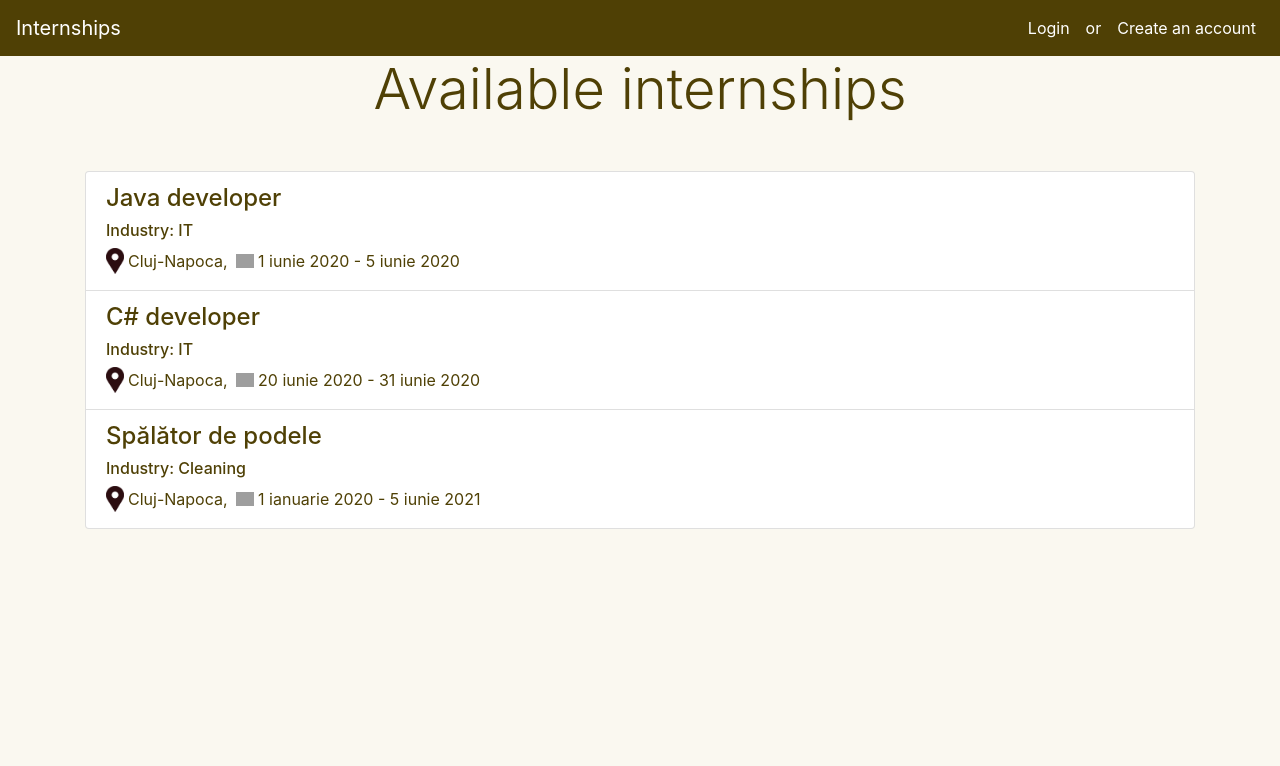
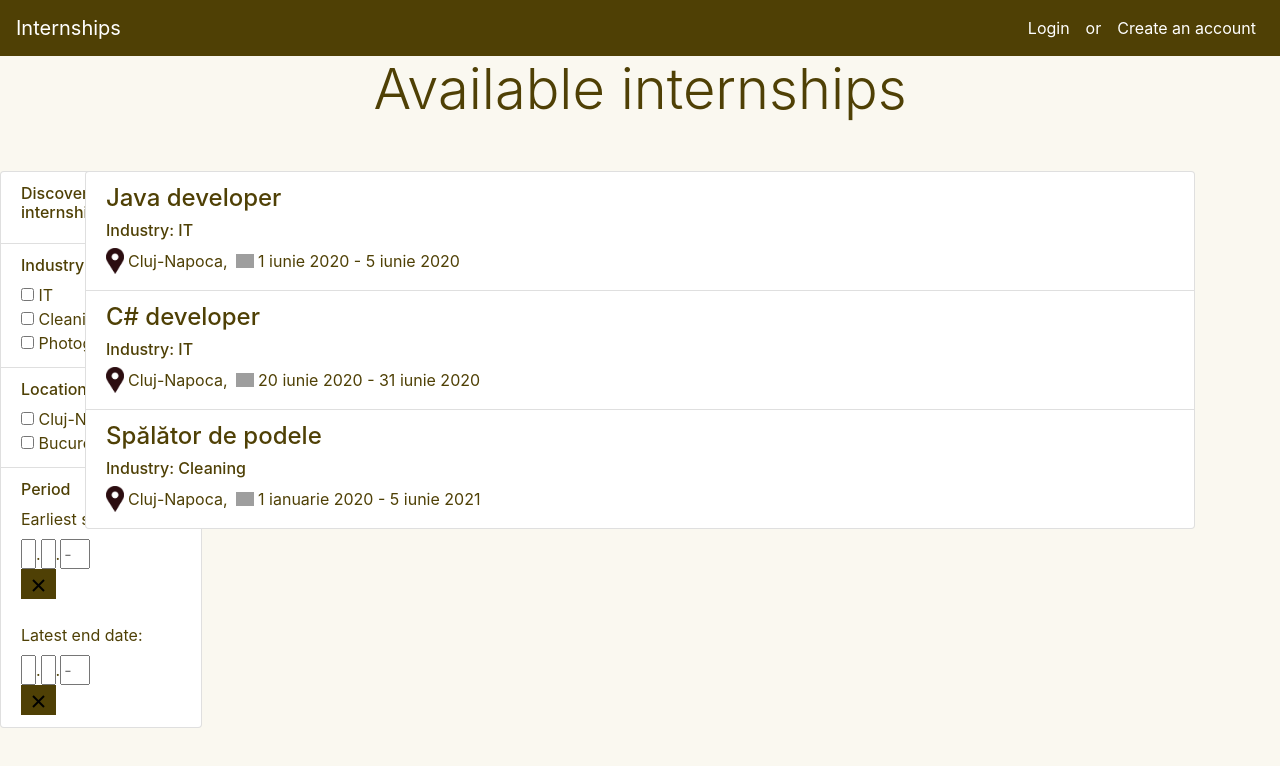
Before and after one commit to AndreiVaida/InternshipPlatformClient, a React (Create React App) app: page /internships in a window 1280 px wide. Shown: the top 766 px of the page. Built offline with nearby package versions, Linux system fonts and the light colour scheme; grey boxes are pictures that could not be loaded.

Commit message:
Get filter names from fake server and their values from url.

```diff
--- a/package.json
+++ b/package.json
@@ -9,8 +9,10 @@
     "axios": "^0.19.0",
     "bootstrap": "^4.4.1",
     "history": "^4.10.1",
+    "query-string": "^6.9.0",
     "react": "^16.12.0",
     "react-bootstrap": "^1.0.0-beta.16",
+    "react-date-picker": "^7.10.0",
     "react-dom": "^16.12.0",
     "react-dropdown": "^1.6.4",
     "react-router-dom": "^5.1.2",
--- /dev/null
+++ b/src/components/internship/Internship.css
@@ -0,0 +1,5 @@
+.react-calendar * {
+    background-color: rgb(248, 246, 236) !important;
+    border: 0 !important;
+    border-radius: 0 !important;
+}
--- a/src/components/internship/Internships.js
+++ b/src/components/internship/Internships.js
@@ -2,21 +2,102 @@ import React, { Component } from "react";
 import { InternshipService } from "../../services/InternshipService";
 import ListGroup from "react-bootstrap/ListGroup";
 import history from "../../navigation/History";
+import DatePicker from 'react-date-picker';
+import "./Internship.css"
+
+const queryString = require('query-string');
 
 class Internships extends Component {
   constructor(props) {
     super(props);
     this.state = {
       internships: [],
+      filters: {
+        industries: [], // array of pair {name, checked}
+        locations: [],  // array of pair {name, checked}
+        earliestStartDate: null,
+        latestEndDate: null,
+      },
+      urlFilters: null,
     };
+  }
+
+  componentDidMount() {
+    this.loadUrlFilters();
+    this.loadFilters();
     this.loadInternships();
   }
+
+  loadUrlFilters = () => {
+    const urlFilters = queryString.parse(this.props.location.search, {arrayFormat: 'comma'});
+    this.setState({
+      urlFilters: urlFilters
+    });
+  };
+
+  /**
+   *  @param filterCategory: 'industry', 'location' etc.
+   *  @param filterName: 'IT', 'Cleaning', 'Cluj-Napoca', 'București' etc.
+   **/
+  isInUrlFilters = (filterCategory, filterName) => {
+    const urlFilters = this.state.urlFilters;
+    if (!Object.prototype.hasOwnProperty.call(urlFilters, filterCategory)) {
+      return false;
+    }
+    const categoryFilters = urlFilters[filterCategory];
+    return categoryFilters.includes(filterName);
+  };
+
+  getDateFromUrlFilters = (dateName) => {
+    const urlFilters = this.state.urlFilters;
+    const stringDate = urlFilters[dateName];
+    if (!stringDate) {
+      return null;
+    }
+
+    const pattern = /(\d{2})\.(\d{2})\.(\d{4})/;
+    const date = new Date(stringDate.replace(pattern,'$3-$2-$1'));
+    console.log(date);
+    return date;
+  };
+
+  /**
+   *  Load filter names from server and update their values by the page url.
+   * */
+  loadFilters = () => {
+    InternshipService.getFilterNames()
+      .then(filterNames => {
+
+        const filters = {
+          industries: [],
+          locations: [],
+          earliestStartDate: this.getDateFromUrlFilters("earliestStartDate"),
+          latestEndDate: this.getDateFromUrlFilters("latestEndDate"),
+        };
+        for (const filterCategory in filterNames) {
+          if (Object.prototype.hasOwnProperty.call(filterNames, filterCategory)) {
+            for (const filterName of filterNames[filterCategory]) {
+              const checked = this.isInUrlFilters(filterCategory, filterName);
+              filters[filterCategory].push({name: filterName, checked: checked});
+            }
+          }
+        }
+        this.setState({
+          filters: filters,
+        });
+
+      })
+      .catch(error => {
+        alert(error);
+        return Promise.reject(error);
+      });
+  };
 
   loadInternships = () => {
     InternshipService.getInternships()
       .then(internships => {
         this.setState({
-          internships: internships
+          internships: internships,
         });
       })
       .catch(error => {
@@ -29,10 +110,78 @@ class Internships extends Component {
     history.push("/internship/" + internship.id);
   };
 
+  onDateChanged = (datePickerName, date) => {
+    console.log(date);
+    const filters = this.state.filters;
+    // eslint-disable-next-line default-case
+    switch (datePickerName) {
+      case "startDate": {
+        filters.earliestStartDate = date;
+        break;
+      }
+      case "endDate": {
+        filters.latestEndDate = date;
+        break;
+      }
+    }
+    this.setState({
+      filters: filters,
+    });
+  };
+
   render() {
     return (
       <div className={"container"}>
         <div className={"text-center display-4 mb-5"}> Available internships</div>
+        {/* Filters */}
+        <ListGroup className={"position-absolute"} style={{left: 0}}>
+          <ListGroup.Item>
+            <label className={"h6"}> Discover appropriate <br/> internships for You </label>
+          </ListGroup.Item>
+          <ListGroup.Item>
+            <div className={"h6"}> Industry</div>
+            {
+              this.state.filters.industries.map(industry => {
+                return (
+                  <div key={industry.name}>
+                    <input type="checkbox" defaultChecked={industry.checked} /> {industry.name}
+                  </div>
+                );
+              })
+            }
+          </ListGroup.Item>
+          <ListGroup.Item>
+            <div className={"h6"}> Location</div>
+            {
+              this.state.filters.locations.map(location => {
+                return (
+                  <div key={location.name}>
+                    <input type="checkbox" defaultChecked={location.checked} /> {location.name}
+                  </div>
+                );
+              })
+            }
+          </ListGroup.Item>
+          <ListGroup.Item>
+            <div className={"h6"}> Period</div>
+            <label>Earliest start date:</label> <br/>
+            <DatePicker
+              value={this.state.filters.earliestStartDate}
+              format={"dd.MM.yyy"}
+              calendarIcon={null}
+              onChange={date => this.onDateChanged("startDate", date)}
+            />
+            <br/>
+            <label>Latest end date:</label> <br/>
+            <DatePicker
+              value={this.state.filters.latestEndDate}
+              format={"dd.MM.yyy"}
+              calendarIcon={null}
+              onChange={date => this.onDateChanged("endDate", date)}
+            />
+          </ListGroup.Item>
+        </ListGroup>
+        {/* Available internships */}
         {
           this.state.internships.length === 0 ?
             <div className={"text-center"}>No internships available</div>
@@ -45,8 +194,8 @@ class Internships extends Component {
                       <div className={"h4"}>{internship.name}</div>
                       <div className={"h6"}>Industry: {internship.industry}</div>
                       <div>
-                        <img src={"locationIcon.png"} className={"smallIcon dark mr-1 pb-1"} />{internship.location},
-                        <img src={"baseline_calendar_today_black_18dp.png"} className={"smallIcon ml-2 pb-1"} /> {internship.startDate} - {internship.endDate}
+                        <img src={"locationIcon.png"} className={"smallIcon dark mr-1 pb-1"}/>{internship.location},
+                        <img src={"baseline_calendar_today_black_18dp.png"} className={"smallIcon ml-2 pb-1"}/> {internship.startDate} - {internship.endDate}
                       </div>
                     </ListGroup.Item>
                   );
--- a/src/services/InternshipService.js
+++ b/src/services/InternshipService.js
@@ -13,4 +13,14 @@ export class InternshipService {
     });
     // return axios.post(SERVER_URL + "/internship");
   }
+
+  static getFilterNames() {
+    return new Promise((resolve, reject) => {
+      resolve({
+        industries: ["IT", "Cleaning", "Photography"],
+        locations: ["Cluj-Napoca", "București"],
+      });
+    });
+    // return axios.post(SERVER_URL + "/internship/filterName");
+  }
 }
```
Also changed, not shown: 1 other file (tests, documents, lock files or other folders).
